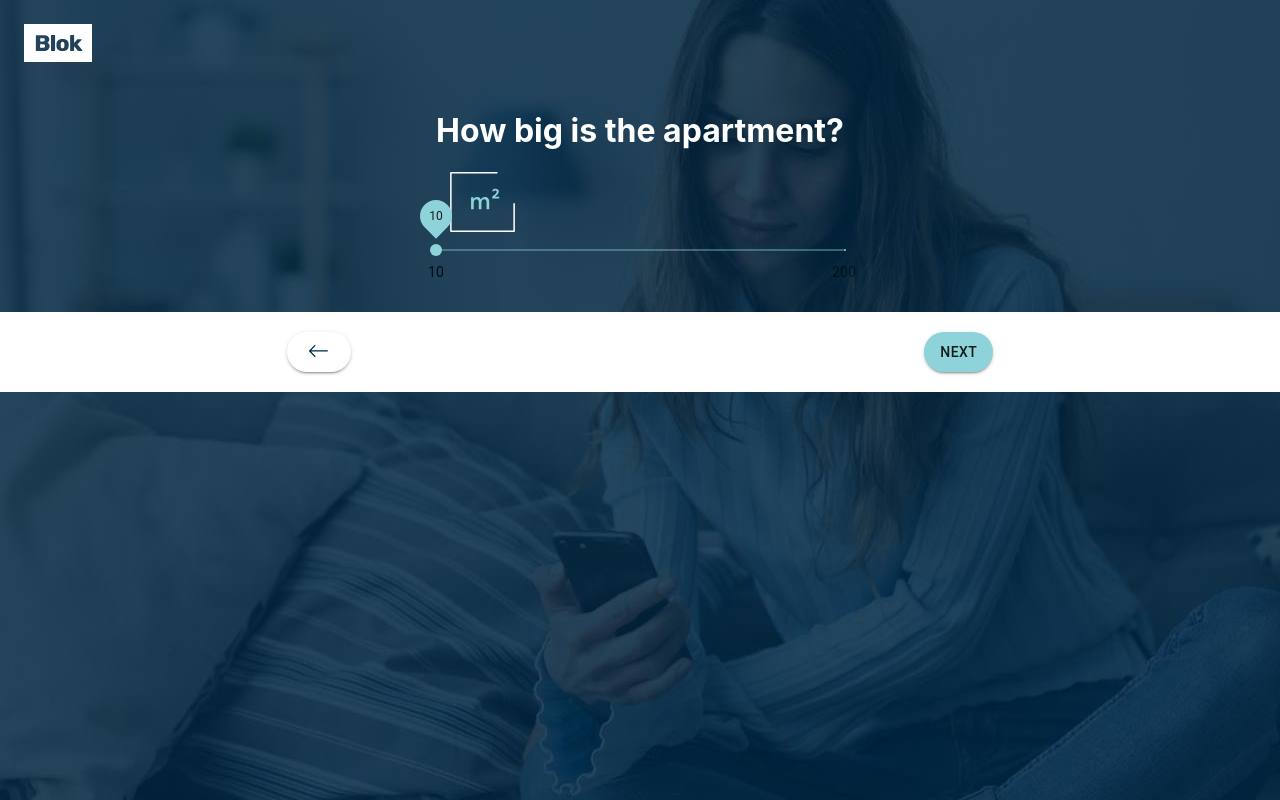
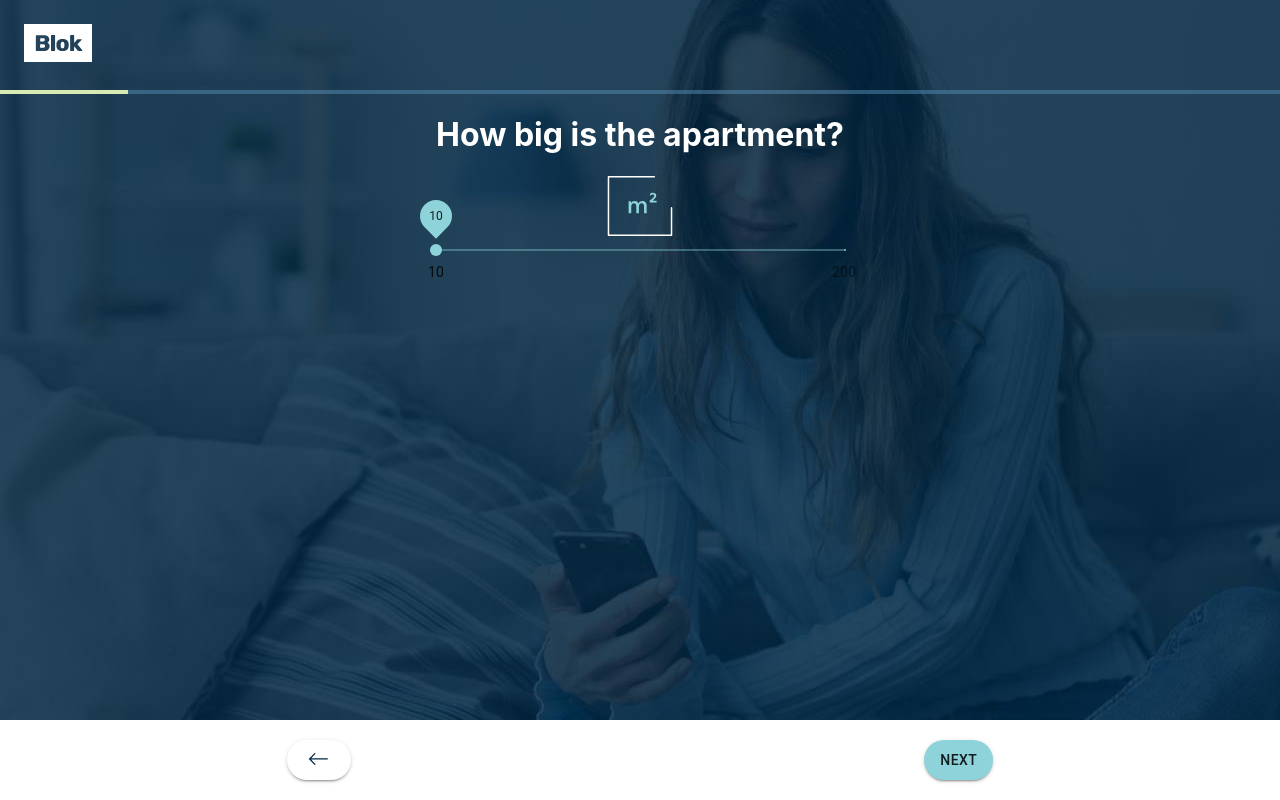
Before and after one commit to LewisCTorrington/blok-frontend-task-lewis, a React (Create React App) app: page / in a window 1280 px wide. Both pictures are taken after a click on the button "APARTMENT". Built offline with nearby package versions, Linux system fonts and the light colour scheme.

Commit message:
Added progress indicator, styling for navigation and form pages

```diff
--- a/src/components/ApartmentFormController.js
+++ b/src/components/ApartmentFormController.js
@@ -1,12 +1,16 @@
 import React, { useState, useEffect } from "react";
 import { Body, SwitchComponents, FormNavigation } from './';
 import { RoomsInput, SizeInput } from '../pages';
+import LinearProgress from '@material-ui/core/LinearProgress';
 import { CSSTransitionGroup } from 'react-transition-group'
 
 import '../styles/body.scss';
+import '../styles/apartment-form-controller.scss';
 import '../styles/transitions.scss';
 
 export const ApartmentFormController = (props) => {
+
+  const [progress, setProgress] = React.useState(10);
   const [activeComponentOrderIndex, setActiveComponentOrderIndex] = useState(0)
 
   const formOrder = [
@@ -16,6 +20,8 @@ export const ApartmentFormController = (props) => {
   ];
 
   useEffect(() => {
+    setProgress((activeComponentOrderIndex + 1) * 10);
+
     if (activeComponentOrderIndex < 0
        || activeComponentOrderIndex >= formOrder.length) {
       switchToHome();
@@ -36,6 +42,8 @@ export const ApartmentFormController = (props) => {
 
   return (
     <div>
+      <LinearProgress variant="determinate" value={progress} />
+
       <div className="body-container">
         <CSSTransitionGroup
           transitionName="example"
--- a/src/components/Header.js
+++ b/src/components/Header.js
@@ -4,7 +4,7 @@ import logo from '../assets/logo.svg';
 
 export const Header = () => {
   return (
-    <div style={{ padding: "24px 24px 0" }}>
+    <div style={{ padding: "24px" }}>
         <img src={ logo } alt="Logo" style={{ height: "38px" }} />
     </div>
   );
--- a/src/pages/RoomsInput.js
+++ b/src/pages/RoomsInput.js
@@ -2,6 +2,8 @@ import React from 'react';
 import Slider from '@material-ui/core/Slider';
 
 import rooms from '../assets/icons/rooms.svg';
+
+import '../styles/form-body.scss';
 
 export const RoomsInput = () => {
   const marks = [
@@ -22,7 +24,7 @@ export const RoomsInput = () => {
   };
 
   return (
-    <div>
+    <div className="form-container">
         <h1>How many rooms does it have?</h1>
         <img src={ rooms } alt="rooms" style={{ height: "60px" }} />
         <Slider
--- a/src/pages/SizeInput.js
+++ b/src/pages/SizeInput.js
@@ -2,6 +2,8 @@ import React from 'react';
 import Slider from '@material-ui/core/Slider';
 
 import size from '../assets/icons/size.svg';
+
+import '../styles/form-body.scss';
 
 export const SizeInput = () => {
   const marks = [
@@ -22,7 +24,7 @@ export const SizeInput = () => {
   };
 
   return (
-    <div>
+    <div className="form-container">
         <h1>How big is the apartment?</h1>
         <img src={ size } alt="size" style={{ height: "60px" }} />
         <Slider
--- /dev/null
+++ b/src/styles/apartment-form-controller.scss
@@ -0,0 +1,7 @@
+.MuiLinearProgress-colorPrimary {
+    background-color: rgba(86, 141, 179, 0.5) !important;
+}
+
+.MuiLinearProgress-barColorPrimary {
+    background-color: #d8ebb2 !important;
+}
--- a/src/styles/body.scss
+++ b/src/styles/body.scss
@@ -1,5 +1,5 @@
 .body-container {
     display: flex;
-    padding: 24px;
+    padding: 0 24px 24px 24px;
     justify-content: center;
 }
--- /dev/null
+++ b/src/styles/form-body.scss
@@ -0,0 +1,5 @@
+.form-container {
+    display: flex;
+    flex-direction: column;
+    text-align: center;
+}
--- a/src/styles/navigation.scss
+++ b/src/styles/navigation.scss
@@ -1,6 +1,7 @@
 .nav-container {
     background-color: white;
-    position: absolute;
+    position: fixed;
+    bottom: 0;
     width: 100%;
     height: 80px;
 }
```
